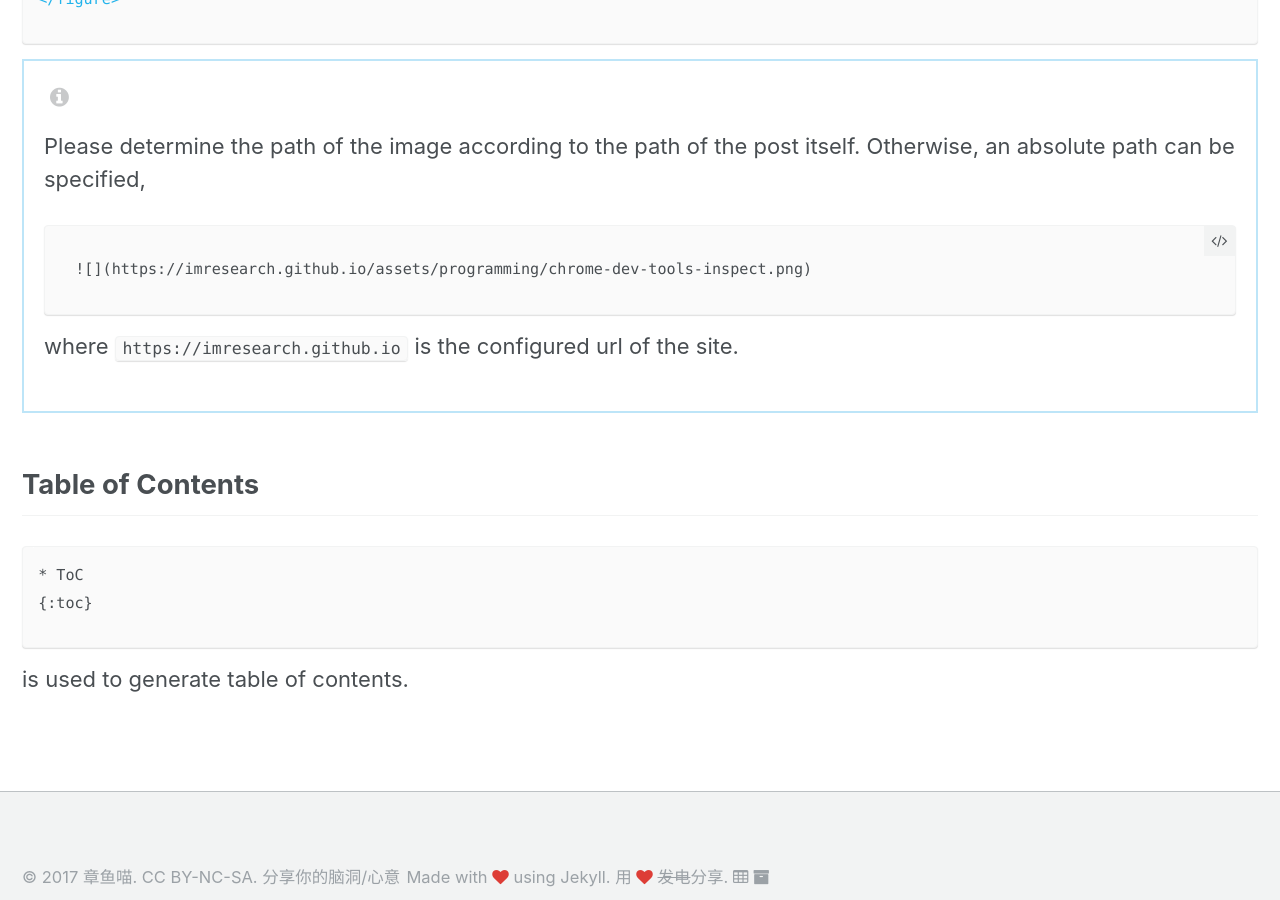
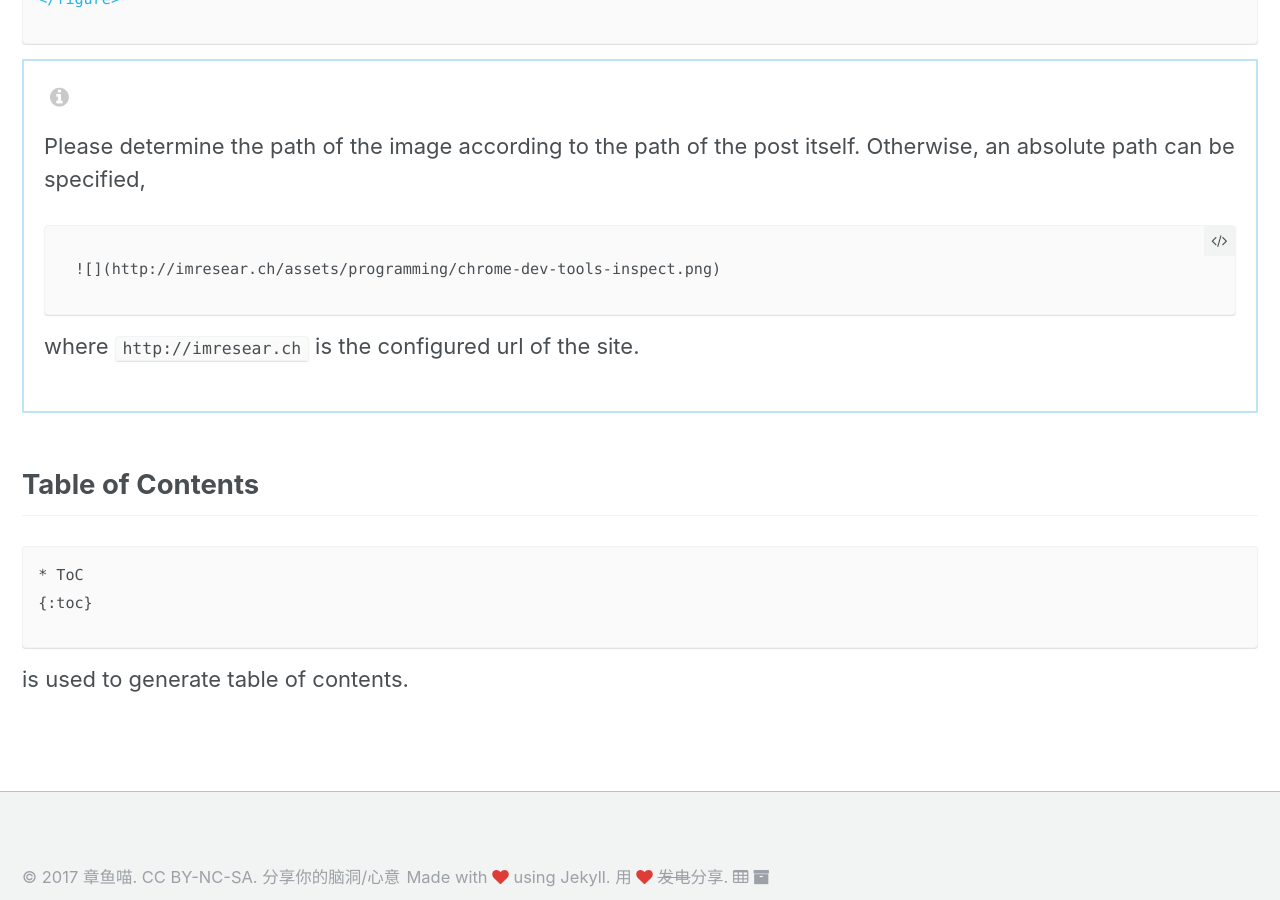
Before and after one commit to imresearch/imresearch.github.io, a Jekyll site: the page built from typography.md, in a window 1280 px wide and 900 px high, scrolled down 1611 px. Built offline with Jekyll 4.4.1, drawn with Linux system fonts in a browser that asks for light colours.

Commit message:
change url

```diff
--- a/_config.yml
+++ b/_config.yml
@@ -11,9 +11,9 @@
 title_separator          : "-"
 name                     : "Imaginary Research"
 description              : "The research you have been expecting but have not been done."
-url                      : # the base hostname & protocol for your site e.g. "https://mmistakes.github.io"
+url                      : http://imresear.ch # the base hostname & protocol for your site e.g. "https://mmistakes.github.io"
 baseurl                  : # the subpath of your site, e.g. "/blog"
-repository               : # GitHub username/repo-name e.g. "mmistakes/minimal-mistakes"
+repository               : mresearch/imresearch.github.io # GitHub username/repo-name e.g. "mmistakes/minimal-mistakes"
 teaser                   : # path of fallback teaser image, e.g. "/assets/images/500x300.png"
 # breadcrumbs            : false # true, false (default)
 words_per_minute         : 200
```
